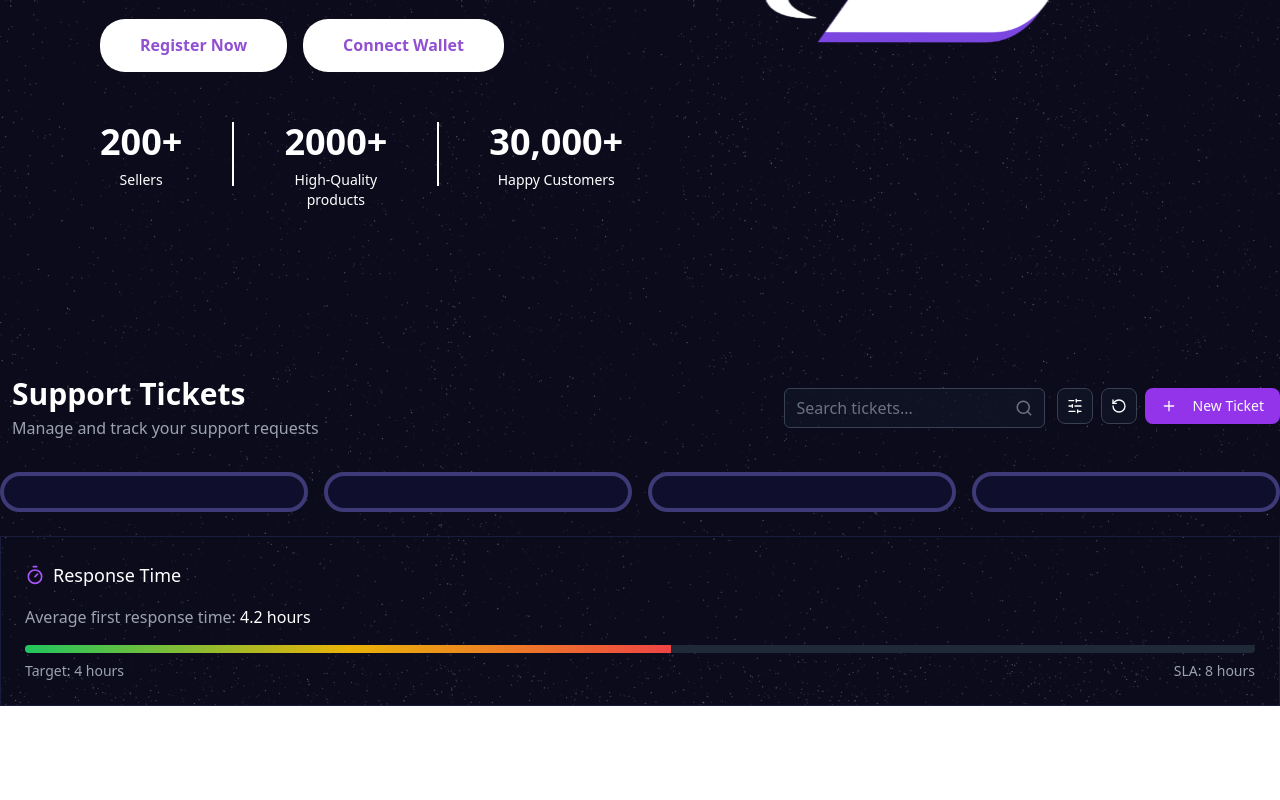
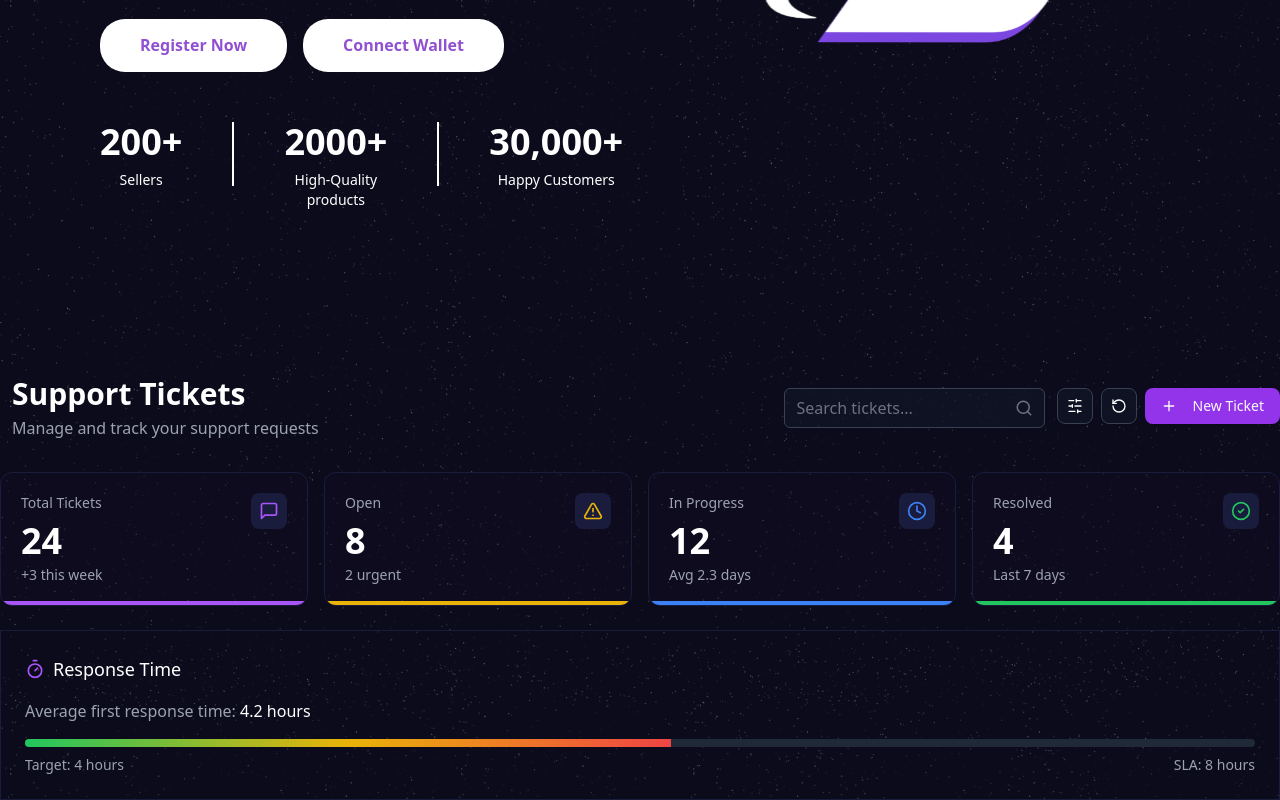
Before and after one commit to gabvega08/StarShop-Frontend, a Next.js app: page / in a window 1280 px wide. Shown: the part 488-1288 px from the top of the page. Before the commit the page ends 1194 px from the top, so only its background shows below. Built offline with nearby package versions, Linux system fonts and the light colour scheme; what @creit.tech/stellar-wallets-kit would draw is missing.

Commit message:
feat: updated StarshopCard

```diff
--- a/src/components/ui/StarShopCard.tsx
+++ b/src/components/ui/StarShopCard.tsx
@@ -1,16 +1,37 @@
-interface WrapperProps {
-  children: React.ReactNode;
-  className?: string;
+import { LucideIcon } from "lucide-react";
+
+interface StatsCardProps {
+  title: string;
+  value: number | string;
+  subtitle: string;
+  icon: LucideIcon;
+  iconColor: string;
+  borderColor: string;
 }
 
-const StarShopCard = ({ children, className }: WrapperProps) => {
+const StatsCard = ({
+  title,
+  value,
+  subtitle,
+  icon: Icon,
+  iconColor,
+  borderColor,
+}: StatsCardProps) => {
   return (
-    <div
-      className={`flex flex-col bg-custom-light-wrapper-background items-center p-4 border-4 border-custom-light-card-border rounded-[20px] sm:rounded-[24px] lg:rounded-[28px] h-auto ${className}`}
-    >
-      {children}
+    <div className="bg-[#170d243b] rounded-xl p-5 border border-[#1a1c3d] relative overflow-hidden">
+      <div className="flex justify-between items-start">
+        <div>
+          <p className="text-gray-400 text-sm">{title}</p>
+          <h2 className="text-4xl font-bold mt-2 text-white">{value}</h2>
+          <p className="text-gray-400 text-sm mt-1">{subtitle}</p>
+        </div>
+        <div className="bg-[#1a1c3d] p-2 rounded-lg">
+          <Icon className={iconColor} size={20} />
+        </div>
+      </div>
+      <div className={`absolute bottom-0 left-0 w-full h-1 ${borderColor}`}></div>
     </div>
   );
 };
 
-export default StarShopCard;
+export default StatsCard;
```
